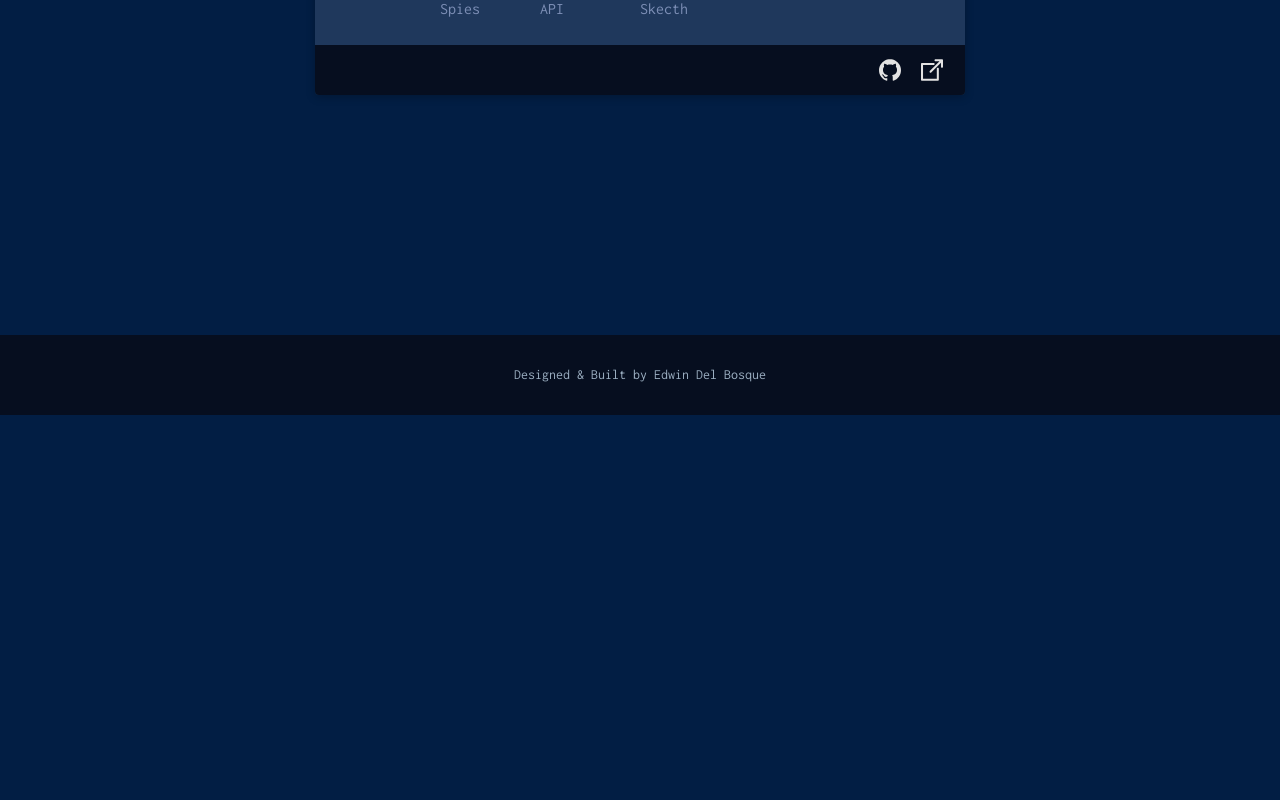
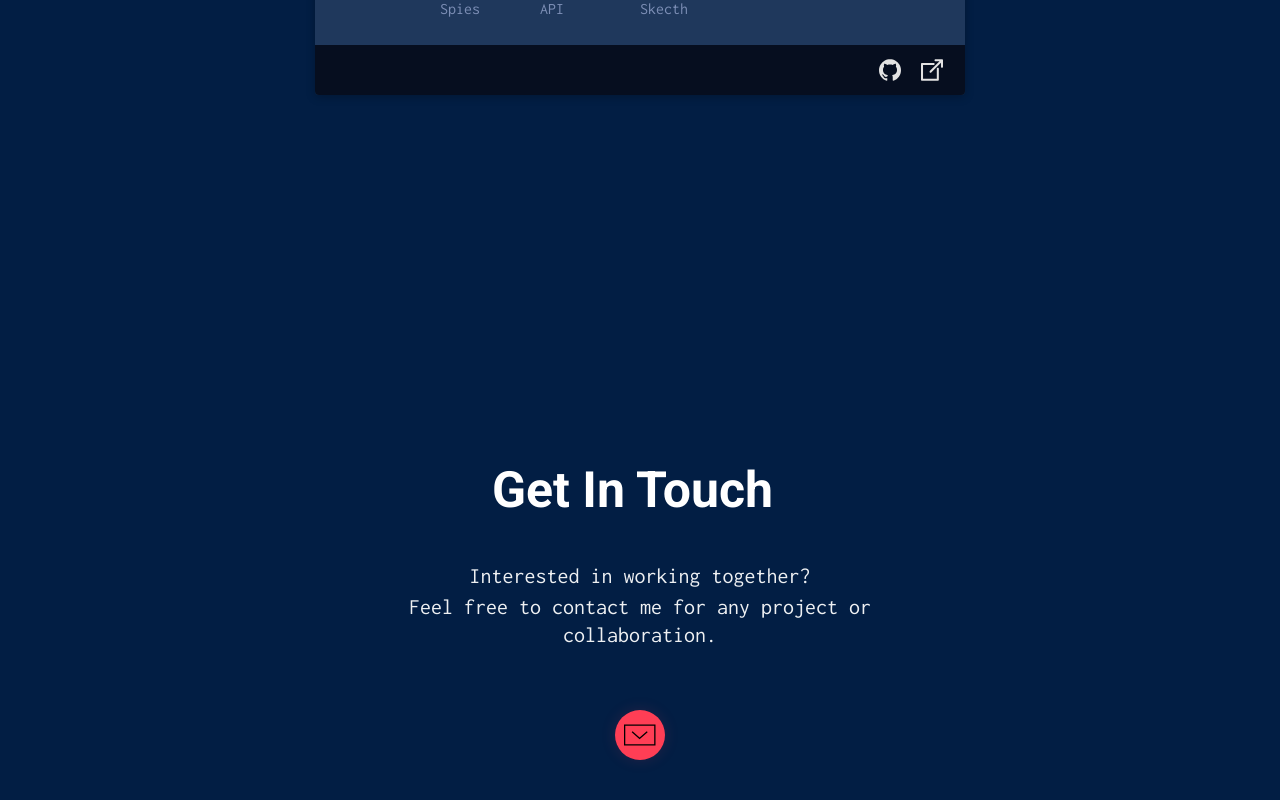
Before and after one commit to royamoussapour/portfolio, a React (Create React App) app: page / in a window 1280 px wide. Shown: the part 5379-6179 px from the top of the page. Before the commit the page ends 5794 px from the top, so only its background shows below. Built offline with nearby package versions, Linux system fonts and the light colour scheme.

Commit message:
Add contact section and make it mobile friendly

```diff
--- a/src/components/App/App.js
+++ b/src/components/App/App.js
@@ -5,6 +5,7 @@ import AboutMe from '../AboutMe/AboutMe';
 import Socials from '../Socials/Socials';
 import Footer from '../Footer/Footer';
 import Projects from '../Projects/Projects';
+import Contact from '../Contact/Contact';
 
 const App = () => {
 	return (
@@ -39,6 +40,7 @@ const App = () => {
 			</main>
 			<AboutMe />
 			<Projects />
+			<Contact />
 			<Socials />
 			<Footer />
 		</>
--- /dev/null
+++ b/src/components/Contact/Contact.js
@@ -0,0 +1,35 @@
+import React from 'react';
+import headshot from '../../assets/headshot.jpg';
+import './Contact.scss';
+
+const Contact = () => {
+	return (
+		<main className='Contact'>
+			<h2>Get In Touch</h2>
+			<p>Interested in working together?</p>
+			<p>Feel free to contact me for any project or collaboration.</p>
+			<a href='mailto:edwinbosq@gmail.com' className='email-button'>
+				<svg
+					version='1.1'
+					xmlns='http://www.w3.org/2000/svg'
+					xlink='http://www.w3.org/1999/xlink'
+					x='0px'
+					y='0px'
+					viewBox='0 0 294.4003906 195.4003906'
+					space='preserve'>
+					<g>
+						<path
+							class='st0'
+							d='M0,0v195.4003906h294.4003906V0H0z M282.4003906,183.4003906H12V12h270.4003906V183.4003906z'></path>
+						<polygon
+							class='st0'
+							points='221.0522461,71.7148438 213.1479492,62.6855469 145.7451172,121.6865234 79.902832,62.7304688
+            71.8979492,71.6699219 145.6552734,137.7138672 	'></polygon>
+					</g>
+				</svg>
+			</a>
+		</main>
+	);
+};
+
+export default Contact;
--- /dev/null
+++ b/src/components/Contact/Contact.scss
@@ -0,0 +1,115 @@
+.Contact {
+	width: 100%;
+	min-height: 670px;
+	padding: 100px 0 0 0;
+	display: flex;
+	flex-direction: column;
+	align-items: center;
+	justify-content: flex-start;
+
+	h2 {
+		margin-bottom: 70px;
+		font-family: 'Roboto';
+		font-size: 50px;
+		position: relative;
+		top: 23px;
+		padding-right: 15px;
+		color: white;
+	}
+
+	p {
+		width: 550px;
+		margin-top: 0px;
+		text-align: center;
+		margin-top: -8px;
+		font-family: 'Inconsolata';
+		font-size: 22px;
+	}
+
+	svg {
+		margin: 0px;
+		padding: 0px;
+		width: 63%;
+	}
+
+	.email-button {
+		margin-top: 50px;
+		transition: 100ms ease-in-out;
+
+		&:active {
+			margin-top: 43px;
+			width: 45px;
+			height: 45px;
+		}
+	}
+
+	a {
+		transition: background-color 300ms ease-out;
+		background-color: #ff3e55;
+		position: relative;
+		width: 50px;
+		height: 50px;
+		display: flex;
+		justify-content: center;
+		align-items: center;
+		border-radius: 100%;
+		transition: background-color 300ms ease-out;
+		box-shadow: 0 0 15px #ff3e5425;
+
+		&:hover {
+			background: rgb(0, 56, 139);
+			box-shadow: 0 0 15px rgba(0, 56, 139, 0.192);
+
+			.st0 {
+				fill: #ff3e55;
+			}
+		}
+	}
+
+	.st0 {
+		fill: black;
+		transition: background-color 300ms ease-out;
+	}
+}
+
+@media only screen and (max-width: 730px) {
+	.Contact {
+		min-height: 520px;
+
+		p {
+			font-size: 18px;
+			width: 400px;
+		}
+
+		h2 {
+			font-size: 40px;
+		}
+	}
+}
+
+@media only screen and (max-width: 550px) {
+	.Contact {
+		p {
+			font-size: 18px;
+			width: 400px;
+		}
+
+		h2 {
+			font-size: 40px;
+		}
+	}
+}
+
+@media only screen and (max-width: 430px) {
+	.Contact {
+		min-height: 470px;
+		p {
+			font-size: 16px;
+			width: 320px;
+		}
+
+		h2 {
+			font-size: 30px;
+		}
+	}
+}
--- a/src/data/projects.js
+++ b/src/data/projects.js
@@ -29,7 +29,7 @@ const projects = [
 	{
 		id: 3,
 		title: 'The Overlook',
-		description: "An web app build to help hotel staff manage customers, bookings, bills, and room services. Heavy data manipulation with dates and booking availabilities.",
+		description: "An web app built to help hotel staff manage customers, bookings, bills, and room services. Heavy data manipulation with dates and booking availabilities.",
 		repoLink: 'https://github.com/edwindelbosque/TheOverlook',
 		deployLink: 'https://edwindelbosque.github.io/TheOverlook/',
 		image: theOverlook,
```
